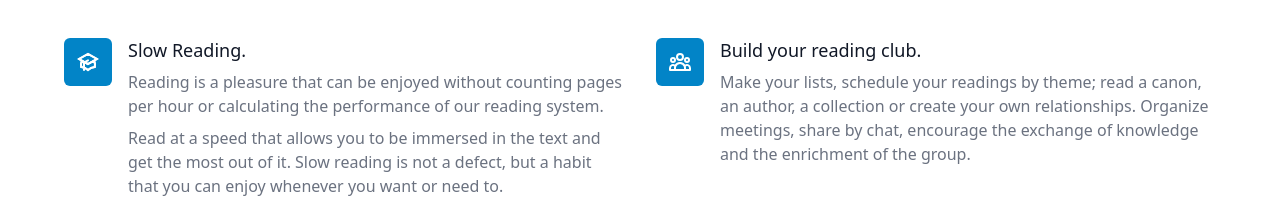
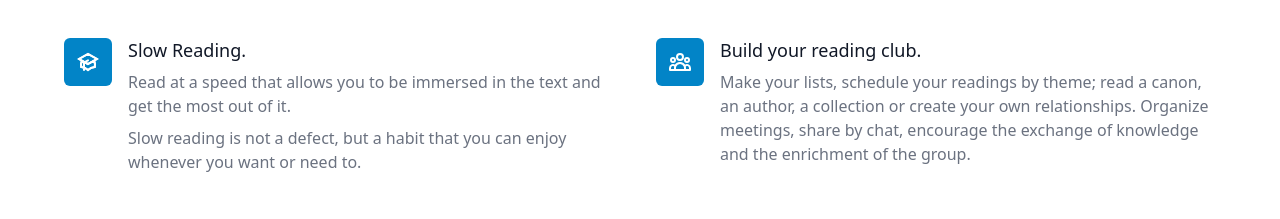
Before and after one commit to chabierlorenzo/sintinta-web, a Gatsby site: page / in a window 1280 px wide. Shown: the part 576-795 px from the top of the page. Built offline with nearby package versions, Linux system fonts and the light colour scheme; Gatsby itself is replaced by a stand-in of ours.

Commit message:
feat: Slow reading excerpt review

```diff
--- a/src/components/slow.tsx
+++ b/src/components/slow.tsx
@@ -38,15 +38,18 @@ const SlowCmp: React.FC = ({ children }) => {
               </dt>
               <dd className="mt-2 ml-16 text-base text-gray-500">
                 <p className="my-2">
+                  Read at a speed that allows you to be immersed in the text and
+                  get the most out of it.
+                </p>
+                <p className="my-2">
+                  Slow reading is not a defect, but a habit that you can enjoy
+                  whenever you want or need to.
+                </p>
+                {/* <p className="my-2">
                   Reading is a pleasure that can be enjoyed without counting
                   pages per hour or calculating the performance of our reading
                   system.
-                </p>
-                <p>
-                  Read at a speed that allows you to be immersed in the text and
-                  get the most out of it. Slow reading is not a defect, but a
-                  habit that you can enjoy whenever you want or need to.
-                </p>
+                </p> */}
               </dd>
             </div>
 
```
